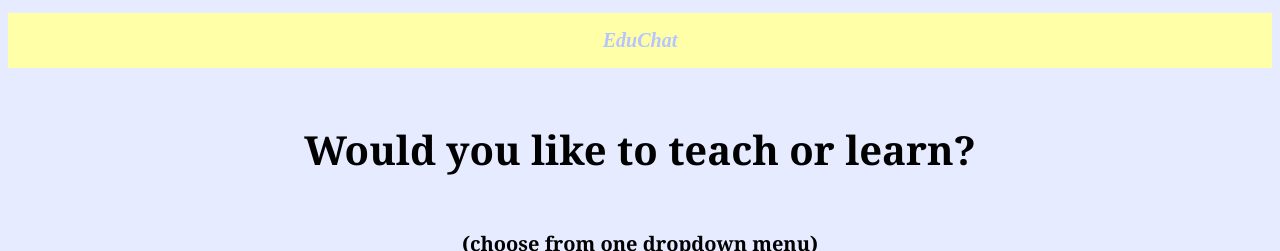
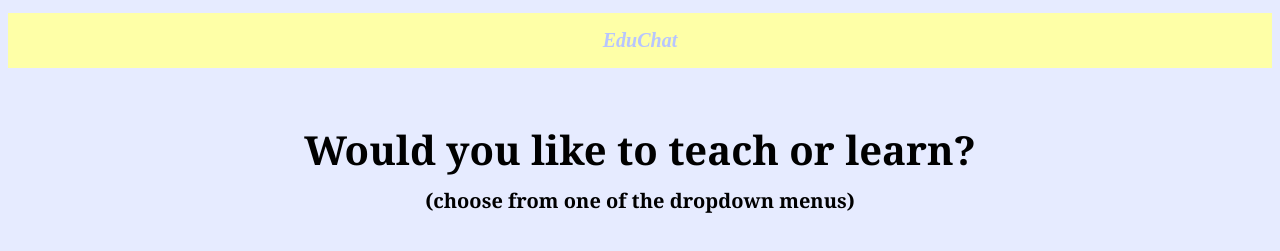
Before and after one commit to michellequin/WHACK17, a PHP site: page /LearningDropDown.html in a window 1280 px wide; the page is wider, and only the part inside the window is pictured. Shown: the top 251 px of that part. Run offline with PHP 8.4, Linux system fonts and the light colour scheme.

Commit message:
updated the dropdown

```diff
--- a/LearningDropDown.html
+++ b/LearningDropDown.html
@@ -13,7 +13,7 @@
         <h1> <font face="open-sans">EduChat</font></h1>
         <p class="lead"></p>
         <h4> <center> Would you like to teach or learn? </center></h4>
-        <h5> <center> (choose from one dropdown menu) </center></h5>
+        <h5> <center> (choose from one of the dropdown menus) </center></h5>
 
         <div class="container">
             <img class="left" src=https://openclipart.org/image/800px/svg_to_png/167360/hand-3.png>
@@ -23,22 +23,22 @@
         </div>
         <p class="dropdown1"></p>
         <div class="dropdown">
-            <button class="dropbtn">Dropdown</button>
+            <button class="dropbtn">I want to teach about...</button>
             <div class="dropdown-content">
                 <a href="chat.html">Feminism</a>
                 <a href="chat.html">Black Lives Matter</a>
                 <a href="chat.html">Immigration</a>
-                <a href="chat.html">Women's Health</a>
+                <a href="chat.html">Reproductive Rights</a>
                 <a href="chat.html">LGBTQIA</a>
             </div>
         </div>
         <div class="dropdown">
-            <button class="dropbtn">Dropdown</button>
+            <button class="dropbtn">I want to learn about...</button>
             <div class="dropdown-content">
                 <a href="chat.html">Feminism</a>
                 <a href="chat.html">Black Lives Matter</a>
                 <a href="chat.html">Immigration</a>
-                <a href="chat.html">Women's Health</a>
+                <a href="chat.html">Reproductive Rights</a>
                 <a href="chat.html">LGBTQIA</a>
             </div>
         </div>
--- a/cssFile.css
+++ b/cssFile.css
@@ -15,12 +15,15 @@ h4 {  font-family: Georgia, "Times New Roman",
         Times, serif;
         font-size:40px;
         text-align: center;
+        margin-bottom:30px;
     }
 
 h5 {  font-family: Georgia, "Times New Roman",
         Times, serif;
         font-size:20px;
-        text-align: center;}
+        text-align: center;
+        margin-top: -20px;
+        margin-bottom: 60px;}
 
 img.right {float: left;
 	height: 650px; width: auto;
@@ -63,9 +66,11 @@ p.dropdown {vertical-align: center;}
 /* Links inside the dropdown */
 .dropdown-content a {
     color: black;
-    padding: 12px 16px;
+    padding: 15px 10px;
     text-decoration: none;
     display: block;
+    font-size: 20px;
+    min-width: 310px;
 }
 
 /* Change color of dropdown links on hover */
```
